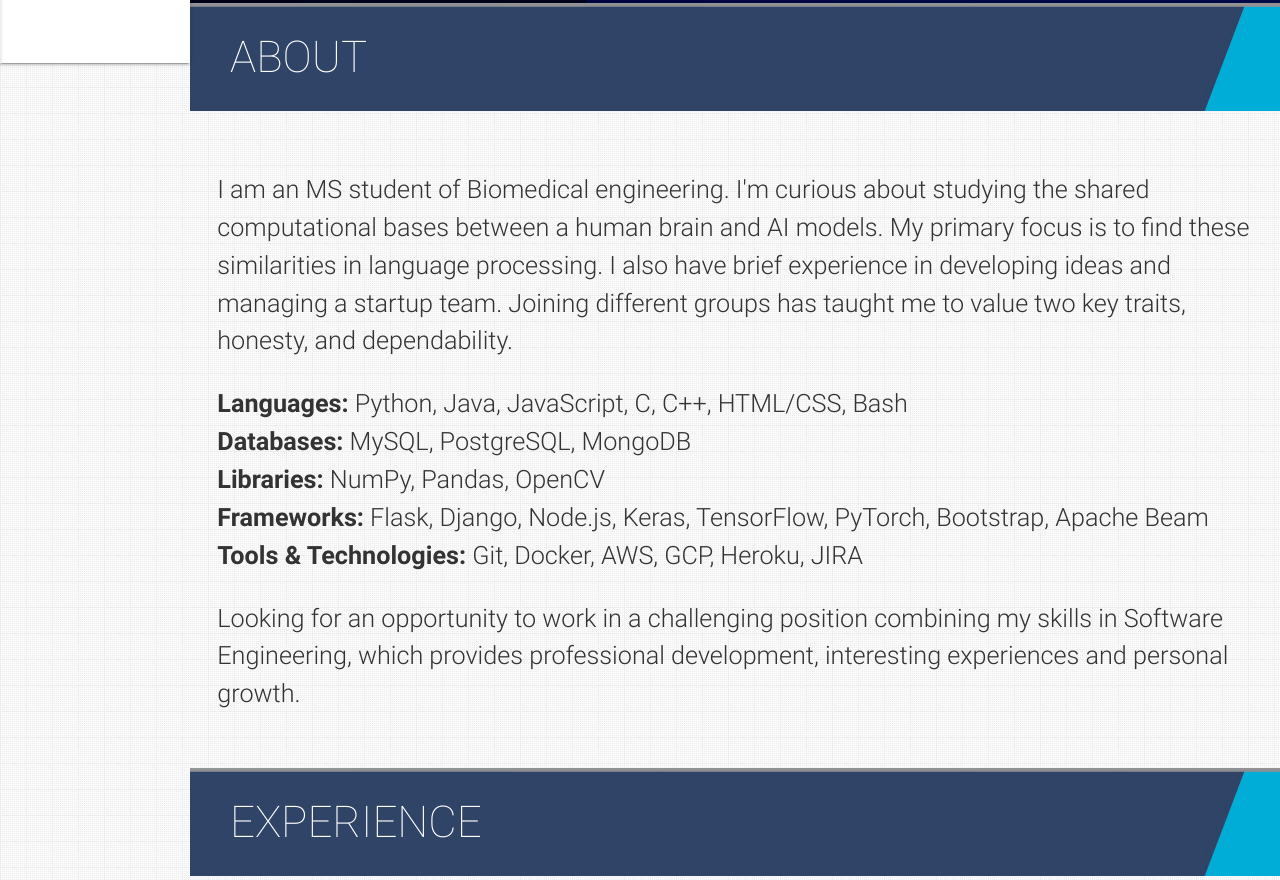
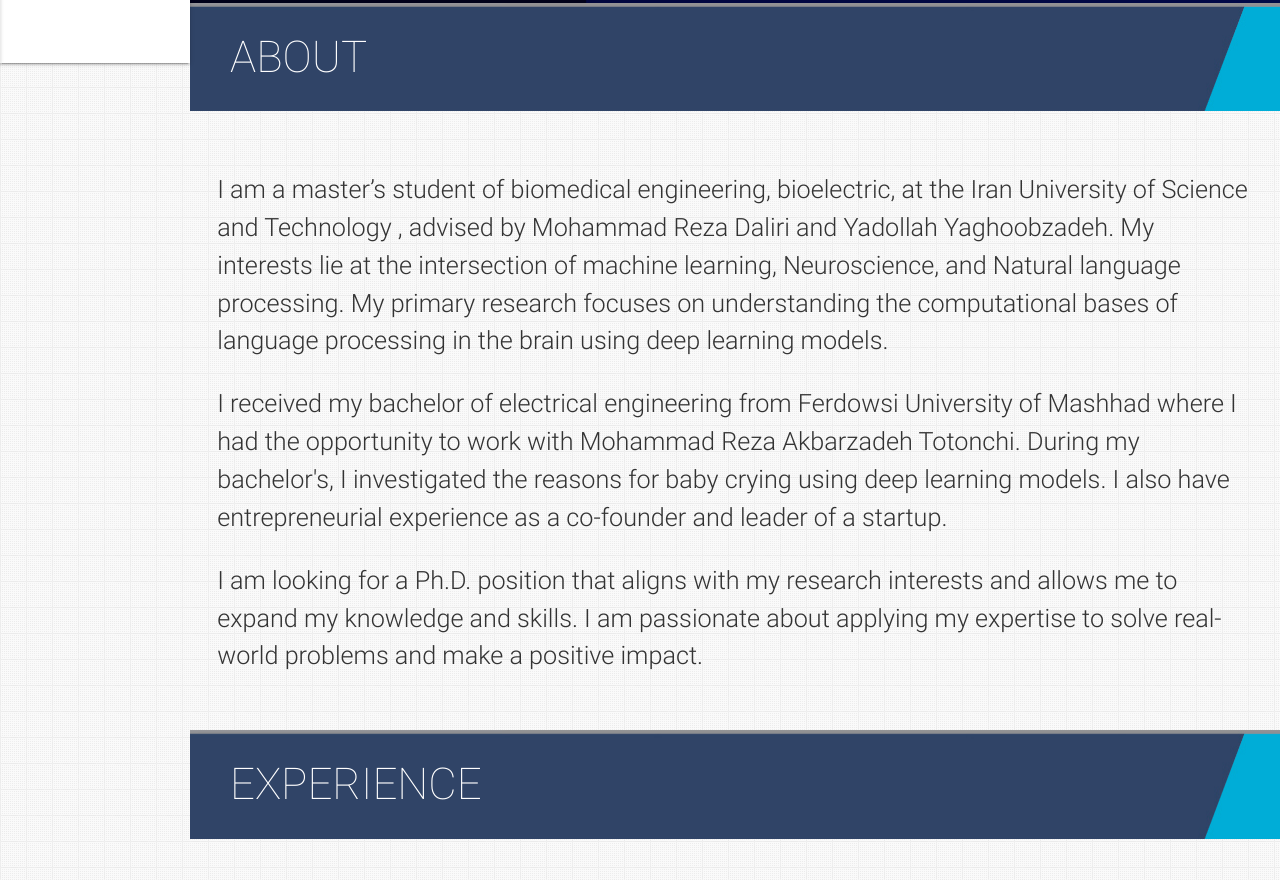
Before and after one commit to MaryamRahimiH/MaryamRahimiH.github.io, a plain HTML site: page index.html in a window 1280 px wide. Shown: the part 797-1677 px from the top of the page. Drawn offline with nearby package versions, Linux system fonts and the light colour scheme.

Commit message:
change about me

```diff
--- a/index.html
+++ b/index.html
@@ -260,28 +260,28 @@
           </h2>
         </> -->
         <p>
-          I am an MS student of Biomedical engineering. I'm curious about studying the shared computational bases between a human brain and AI models. My primary focus is to find these similarities in language processing.
-          I also have brief experience in developing ideas and managing a startup team.
-          Joining different groups has taught me to value two key traits, honesty, and dependability.
+          I am a master’s student of biomedical engineering, bioelectric, at the Iran University of Science and Technology
+          , advised by Mohammad Reza Daliri and Yadollah Yaghoobzadeh.
+           My interests lie at the intersection of machine learning, Neuroscience, and Natural language processing.
+           My primary research focuses on understanding the computational bases of language processing in the brain using deep learning models.
         </p>
         <p>
-          <ul>
-            <li><b>Languages:</b> Python, Java, JavaScript, C, C++, HTML/CSS, Bash</li>
-            <li><b>Databases:</b> MySQL, PostgreSQL, MongoDB</li>
-            <li><b>Libraries:</b> NumPy, Pandas, OpenCV</li>
-            <li><b>Frameworks:</b> Flask, Django, Node.js, Keras, TensorFlow, PyTorch, Bootstrap, Apache Beam</li>
-            <li><b>Tools & Technologies:</b> Git, Docker, AWS, GCP, Heroku, JIRA</li>
-          </ul>
+          I received my bachelor of electrical engineering from Ferdowsi University of Mashhad where
+           I had the opportunity to work with Mohammad Reza Akbarzadeh Totonchi.
+            During my bachelor's, I investigated the reasons for baby crying using deep learning models.
+             I also have entrepreneurial experience as a co-founder and leader of a startup.
+        </p>
+        <p>I am looking for a Ph.D. position that aligns with my research interests and allows me to expand
+          my knowledge and skills. I am passionate about applying my expertise to solve real-world problems
+          and make a positive impact.
+        </p>
 
-        </p>
 
         <!-- <p>
 
           Detail-oriented Software Developer with professional experience in Backend Development, Machine Learning, Computer Vision. I am adept in Python, Django, Flask, SQL, Machine Learning, Computer Vision.
         </p> -->
-        <p>
-          Looking for an opportunity to work in a challenging position combining my skills in Software Engineering, which provides professional development, interesting experiences and personal growth.
-        </p>
+
         <!-- <p>
           Another Paragraph
         </p>  -->
@@ -1011,7 +1011,7 @@ of each drug container to estimate the degradation of the drug.
   <script src="assets/vendor/typed.js/typed.min.js"></script>
   <script type="text/javascript">
     var typed = new Typed('.typing',{
-      strings: ["Pythonist", "Developer", "Fast Learner"],
+      strings: [" AI Enthusiast", "Fast Learner", "Persistence"],
       loop: true,
       typeSpeed: 80,
       backSpeed: 40
```
